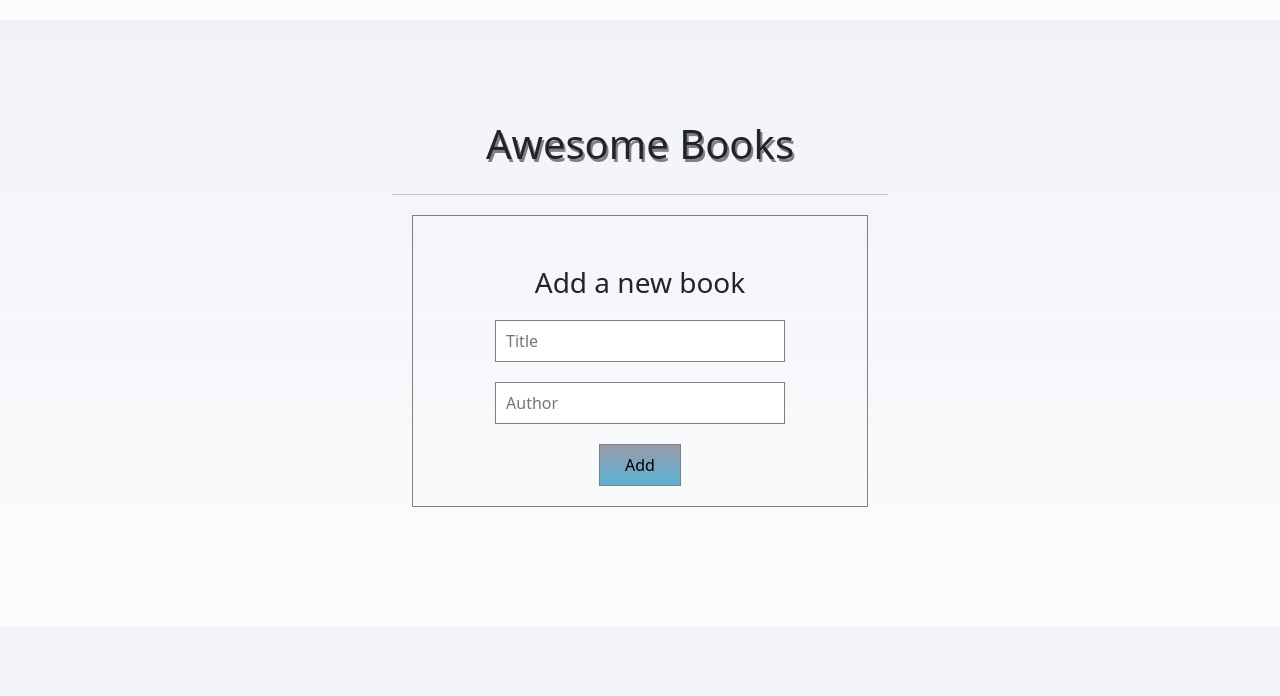
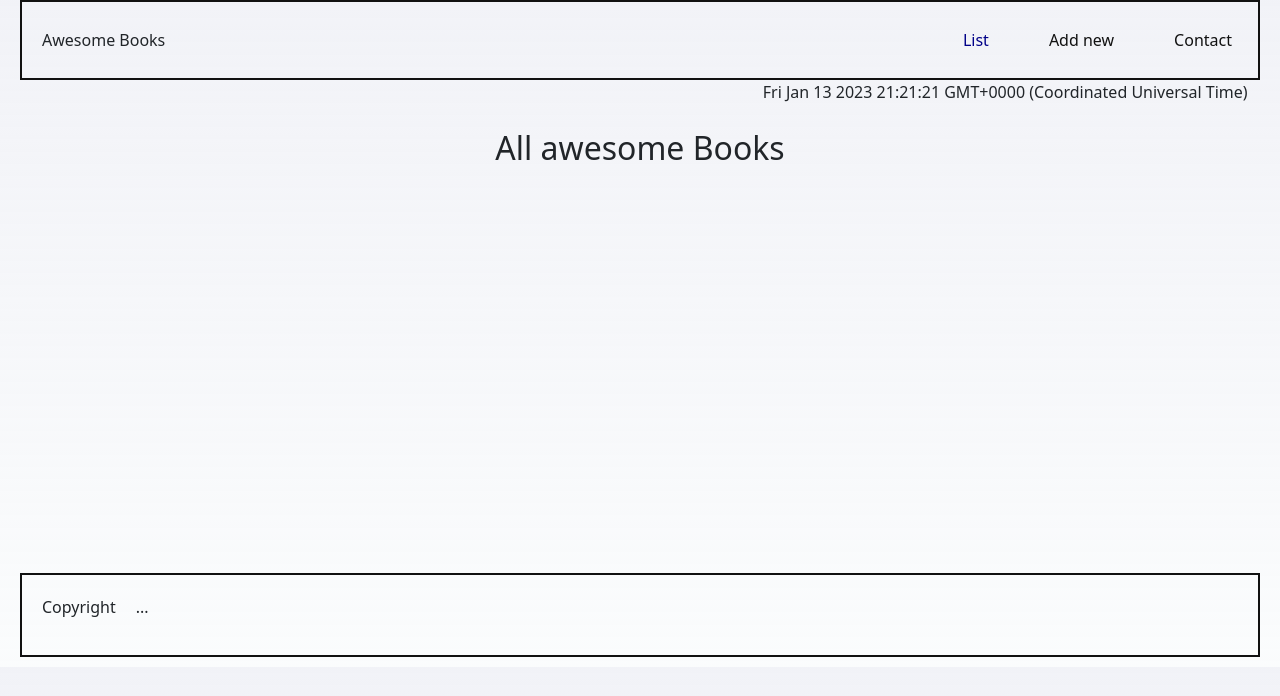
Before and after one commit to Habtamu210/Awesome-books, a website: page index.html in a window 1280 px wide. Drawn offline with nearby package versions, Linux system fonts and the light colour scheme.

Commit message:
Update HTML,CSS and JavaScript files

```diff
--- a/index.html
+++ b/index.html
@@ -9,31 +9,61 @@
   <link rel="stylesheet" href="style.css">
   <script src="java.js" defer></script>
 </head>
-<body class="mm">
-  <h1>Awesome Books</h1>
+<body>
+  <header>
+    <nav class="navagation">
+      <p>Awesome Books</p>
+      <ul class="nav">
+        <li>
+          <a href="#lists" id="list">List</a>
+        </li>
+        <li>
+          <a href="#adds" id="addme">Add new</a>
+        </li>
+        <li>
+          <a href="#contacts" id="contactok">Contact</a>
+        </li>
+      </ul>
+    </nav>
+    <p class="date" id="dates"></p>
+  </header>
+  <main>
+    <section class="all-list" id="listm">
+      <h2 class="text-center mb-2">All awesome Books</h2>
       <table class="tables">
-    <!--<thead>
-      <tr>
-        <th>Title</th>
-        <th>Author</th>
-        <th></th>
-      </tr>
-    </thead> <br>-->
         <tbody id="bookli"></tbody>
       </table>
-  <hr>
+    </section>
+
+    <section class="added col-6 text-center" id="addedok">
       <form id="bookform" class="book-form">
         <h3 class="titlemain txt-center">Add a new book</h3>
-    <div class="forms mbb">
+        <div class="forms mb-2">
           <input type="text" placeholder="Title" id="title" class="title-input" required>
         </div>
         <div class="forms">
           <input type="text" placeholder="Author" id="author" class="author-input" required>
         </div>
         <div class="forms">
-      <input type="submit" value="Add"  class="button-submit">
+          <input type="submit" value="Add"  class="mt-2 float-end btn-submit btn btn-success">
         </div>
       </form>
+    </section>
+
+    <section id="contact" class="contacts">
+      <h1 class="heading-info">Contact Information</h1>
+      <p id="info">Do you have any questions or you just want to say "Hello"? <br> You can reach out to us!</p>
+      <ul id="colm" class="colm">
+        <li id="infos">our email: beleyaha@gmail.com</li>
+        <li id="infos">our phone number: +251962254748</li>
+        <li id="infos">our address: Addis Ababa, Ethiopia</li>
+      </ul>
+    </section>
+  </main>
+  <footer>
+    <p>Copyright</p>
+    <p>...</p>
+  </footer>
 
   <script src="https://cdn.jsdelivr.net/npm/bootstrap@5.2.3/dist/js/bootstrap.bundle.min.js" integrity="sha384-kenU1KFdBIe4zVF0s0G1M5b4hcpxyD9F7jL+jjXkk+Q2h455rYXK/7HAuoJl+0I4" crossorigin="anonymous"></script>
 </body>
--- a/java.js
+++ b/java.js
@@ -1,3 +1,9 @@
+const bookList= document.querySelector('#list');
+const addBook = document.querySelector('#addme');
+const contact = document.querySelector('#contactok');
+const addSection = document.querySelector('.added');
+const contactSection = document.querySelector('.contacts');
+const listSection = document.querySelector('.all-list');
 class Book {
   constructor(title, author) {
     this.title = title;
@@ -79,3 +85,41 @@ document.querySelector('#bookli').addEventListener('click', (e) => {
   Book.removeBook(e.target.parentElement.previousElementSibling.innerHTML);
   Book.deleteBook(e.target);
 });
+
+function displayDate() {
+  document.getElementById('dates').innerHTML = Date();
+}
+
+const onload = () => {
+  contactSection.style.display = 'none';
+  addSection.style.display = 'none';
+  listSection.style.display = 'block';
+  bookList.classList.add('active');
+  contact.classList.remove('active');
+  addBook.classList.remove('active');
+
+};
+
+window.addEventListener('load', onload);
+window.addEventListener('load', displayDate);
+window.addEventListener('click', onload);
+
+addBook.addEventListener('click', () => {
+  bookList.classList.remove('active');
+  contact.classList.remove('active');
+  contactSection.style.display = 'none';
+  addSection.style.display = 'flex';
+  addBook.classList.add('active');
+  listSection.style.display = 'none';
+
+});
+
+contact.addEventListener('click', () => {
+  addBook.classList.remove('active');
+  bookList.classList.remove('active');
+  contactSection.style.display = 'flex';
+  addSection.style.display = 'none';
+  listSection.style.display = 'none';
+  contact.classList.add('active');
+
+});
--- a/style.css
+++ b/style.css
@@ -1,44 +1,101 @@
 * {
-  margin: 20px;
   box-sizing: border-box;
-  padding: 0;
+
 }
 
 body {
-  padding: 100px 30%;
-  text-align: center;
+  display: flex;
+  flex-direction: column;
+  margin-inline: 20px;
   background-image: linear-gradient(rgba(241, 242, 247, 0.959), rgba(249, 251, 252, 0.747));
 }
 
-h1 {
-  text-shadow: 2px 3px grey;
-  font-size: 40px;
+header {
+  padding-bottom: 2%;
+  display: flex;
+  flex-direction: column;
 }
 
-form {
-  padding-top: 50px;
-  border: 1px solid gray;
+a {
+  text-decoration: none;
+  color: #111;
 }
 
-.tables {
-  margin: 10px auto;
-  font-size: 25px;
+.active {
+  color: #008;
 }
 
-th {
+.navagation {
+  display: flex;
+  flex-direction: row;
+  justify-content: space-between;
+  align-items: center;
   padding: 20px;
+  border: 2px solid #111;
 }
 
-.button-submit {
-  width: 20%;
-  background-image: linear-gradient(rgba(117, 121, 139, 0.712), rgba(30, 153, 202, 0.712));
-  border: 1px solid gray;
-  padding: 8px 10px;
+
+.navagation > p {
+  margin-bottom: 0;
 }
 
-.title-input,
-.author-input {
-  width: 70%;
-  padding: 8px 10px;
-  border: 1px solid gray;
+.nav {
+  display: flex;
+  list-style-type: none;
+  justify-content: center;
+  align-items: center;
+  margin-bottom: 0;
+  gap: 22px;
 }
+
+.nav > li {
+  padding: 6px;
+}
+
+#dates {
+  padding-right: 1%;
+  margin-bottom: 0;
+  align-self: flex-end;
+}
+
+#list,
+#addme {
+  padding-right: 26px;
+  border-right: 2px sloid #000;
+}
+
+hr {
+  border: 1px solid #000;
+  width: 10%;
+}
+
+#bookli tr:nth-child(odd) {
+  background-color: #f2f2f2;
+}
+
+.added {
+  display: flex;
+  justify-content: center;
+  align-items: center;
+  width: 100%;
+}
+
+.contacts {
+  display: flex;
+  flex-direction: column;
+  align-items: center;
+  justify-content: space-around;
+}
+
+footer {
+  width: 100%;
+  display: flex;
+  padding: 20px;
+  border: 2px solid #111;
+  align-items: center;
+  margin-bottom: 10px;
+  margin-top: 398px;
+  bottom: 0;
+  gap: 20px;
+
+}
```
Lines whose indentation alone changed are shown as unchanged.
